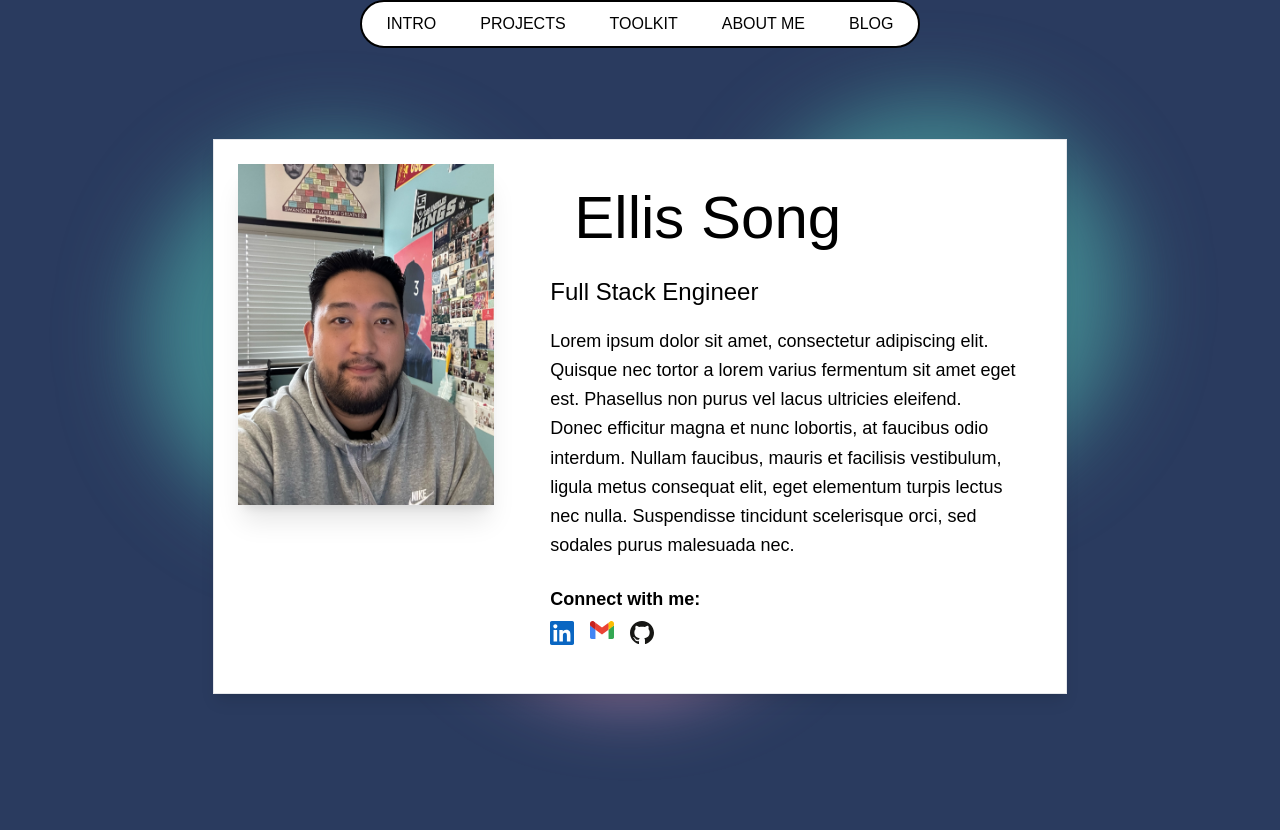
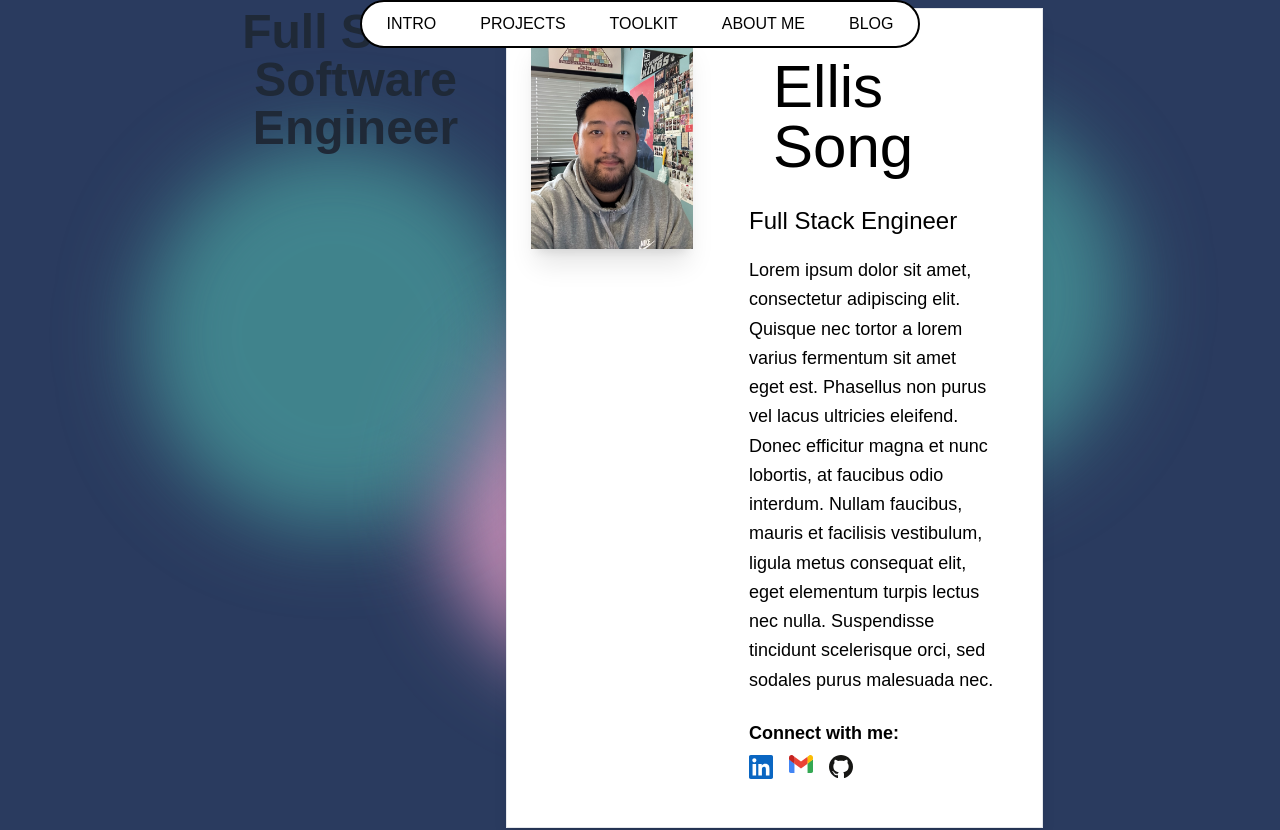
Before and after one commit to elsong86/portfolio, a Next.js app: page / in a window 1280 px wide. Shown: the top 830 px of the page. Built offline with nearby package versions, Linux system fonts and the light colour scheme; no server answers; a web font is replaced by a local one.

Commit message:
More UI changes.

```diff
--- a/app/components/Intro.tsx
+++ b/app/components/Intro.tsx
@@ -34,22 +34,37 @@ const Intro: React.FC = () => {
         opacity: { duration: 0.8, ease: "easeInOut" },
       }}
     >
-  <Card className="w-full md:w-3/4 lg:w-2/3 shadow-lg bg-white rounded-lg p-6 flex flex-col md:flex-row items-center md:items-start space-y-6 md:space-y-0 md:space-x-8 -mt-10 md:-mt-16">
+      <div className="w-full md:w-3/4 lg:w-2/3 rounded-lg p-6 flex flex-col md:flex-row items-center md:items-start space-y-6 md:space-y-0 md:space-x-8 -mt-10 md:-mt-16">
+
+        {/* Left Half with Animated Text */}
+        <motion.div
+          className="flex-1 flex justify-center items-center text-center"
+          initial={{ opacity: 0, x: -50 }}
+          animate={{ opacity: 1, x: 0 }}
+          transition={{ duration: 1, ease: "easeOut" }}
+        >
+          <p className="text-5xl font-bold text-gray-800">
+            Full Stack Software Engineer
+          </p>
+        </motion.div>
+
+        {/* Right Half with Profile Card */}
+        <Card className="w-full md:w-3/4 lg:w-2/3 shadow-lg bg-white rounded-lg p-6 flex flex-col md:flex-row items-center md:items-start space-y-6 md:space-y-0 md:space-x-8">
 
           {/* Image Section */}
-    <div className="flex-shrink-0">
+          <div className="flex-1 basis-1/3 flex-shrink-0">
             <Image
               src="/profile.jpg"
               alt="Profile picture"
               width={0}
               height={0}
               sizes="50vw"
-        className="w-[20vw] h-auto rounded-lg shadow-xl"
+              className="w-full h-auto rounded-lg shadow-xl"
             />
           </div>
 
           {/* Content Section */}
-    <CardContent className="flex flex-col items-center md:items-start text-center md:text-left">
+          <CardContent className="flex-1 basis-2/3 min-w-0 flex flex-col items-center md:items-start text-center md:text-left">
             <CardHeader className={`text-6xl ${hurricane.className}`}>Ellis Song</CardHeader>
             <p className="text-2xl leading-relaxed">Full Stack Engineer</p>
             <p className="mt-4 text-lg leading-relaxed">
@@ -95,8 +110,9 @@ const Intro: React.FC = () => {
             </div>
           </CardContent>
         </Card>
+
+      </div>
     </motion.section>
-
   );
 };
 
```
Lines whose indentation alone changed are shown as unchanged.
